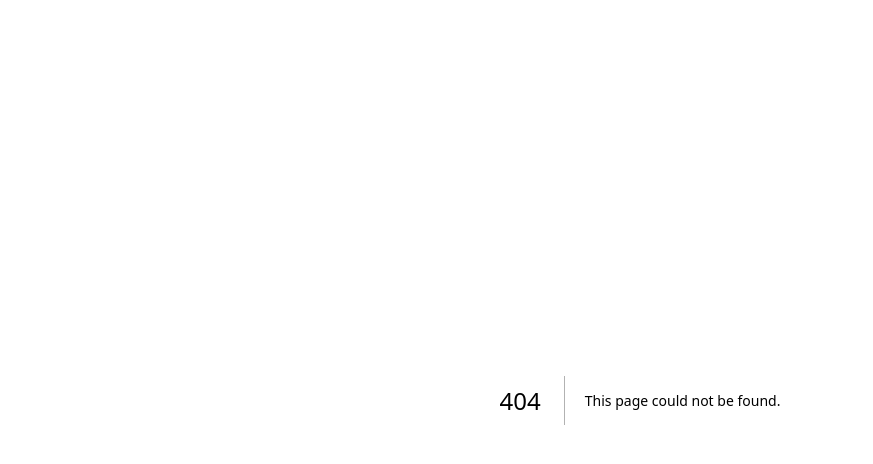
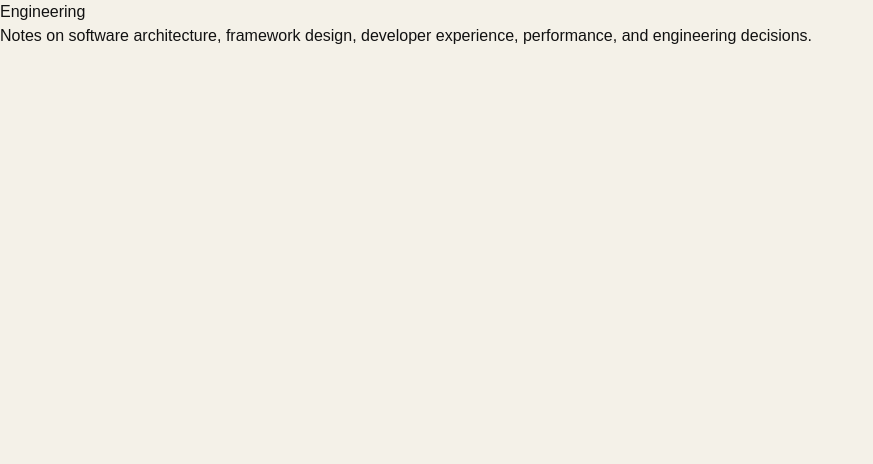
Before and after one commit to justinangeloperez327/portfolio-2026, a Next.js app: page /engineering in a window 1280 px wide. Before the commit this address had no page. Shown: the top 464 px of the page, without its empty margins (0-873 px from the left). Built offline with nearby package versions, Linux system fonts and the light colour scheme.

Commit message:
feat: establish portfolio information architecture

```diff
--- /dev/null
+++ b/src/app/engineering/page.tsx
@@ -0,0 +1,11 @@
+export default function EngineeringPage() {
+  return (
+    <main>
+      <h1>Engineering</h1>
+      <p>
+        Notes on software architecture, framework design, developer experience,
+        performance, and engineering decisions.
+      </p>
+    </main>
+  );
+}
```
